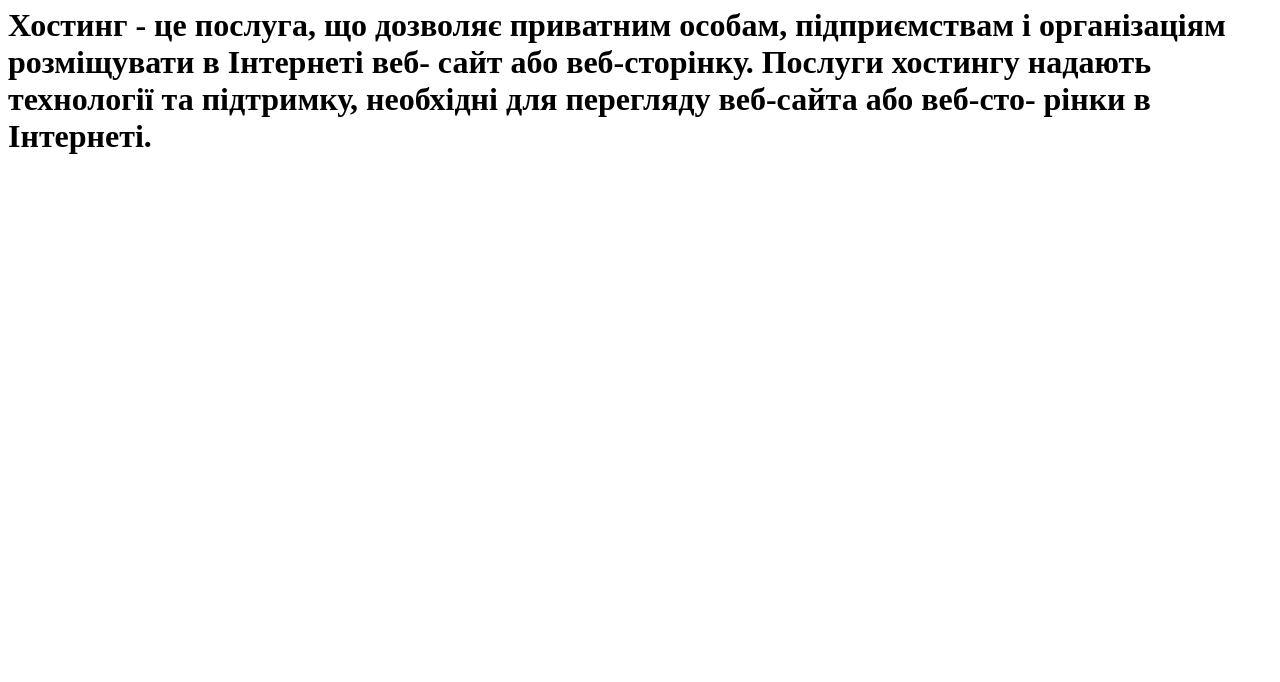
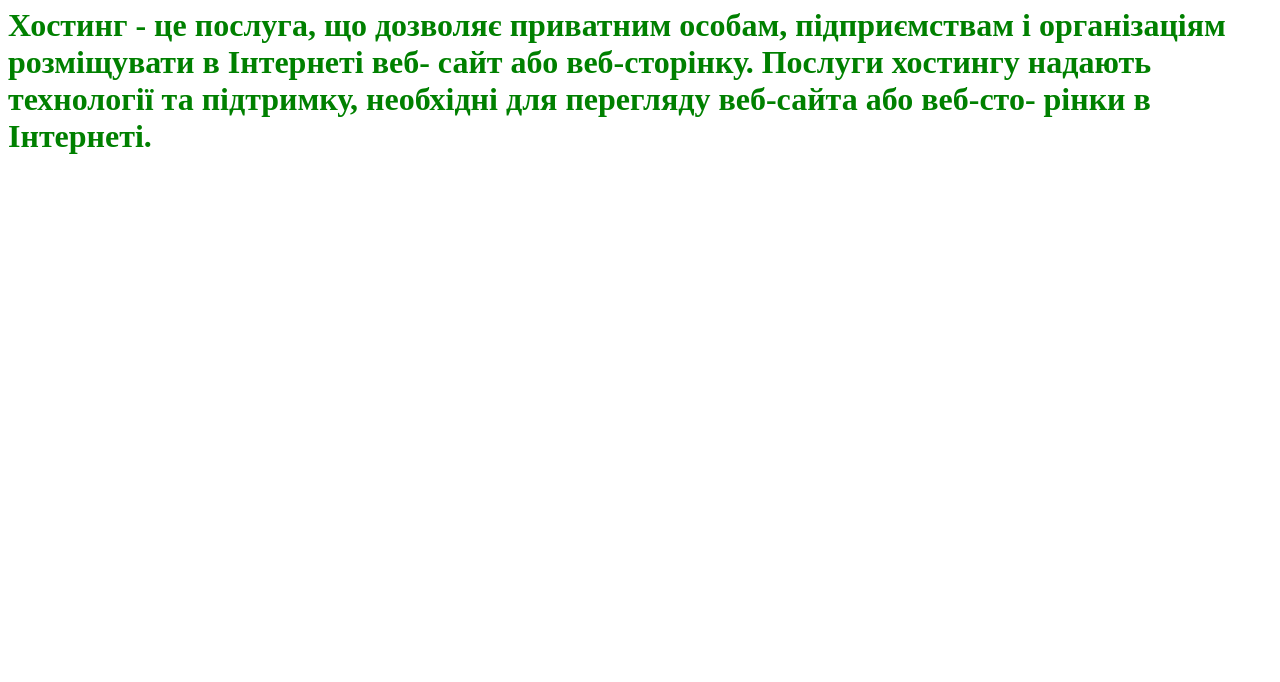
Before and after one commit to ArtemZhovtyak/Test-page, a plain HTML site: page index.html in a window 1280 px wide. Shown: the part 118-800 px from the top of the page. Drawn offline with Linux system fonts and the light colour scheme.

Commit message:
Update index.html

```diff
--- a/index.html
+++ b/index.html
@@ -1,7 +1,7 @@
 <style>
-h1
+h1 {
   color: green;
-
+  }
 </style>
 
 <h1>ХОСТИНГ</h1>
```
